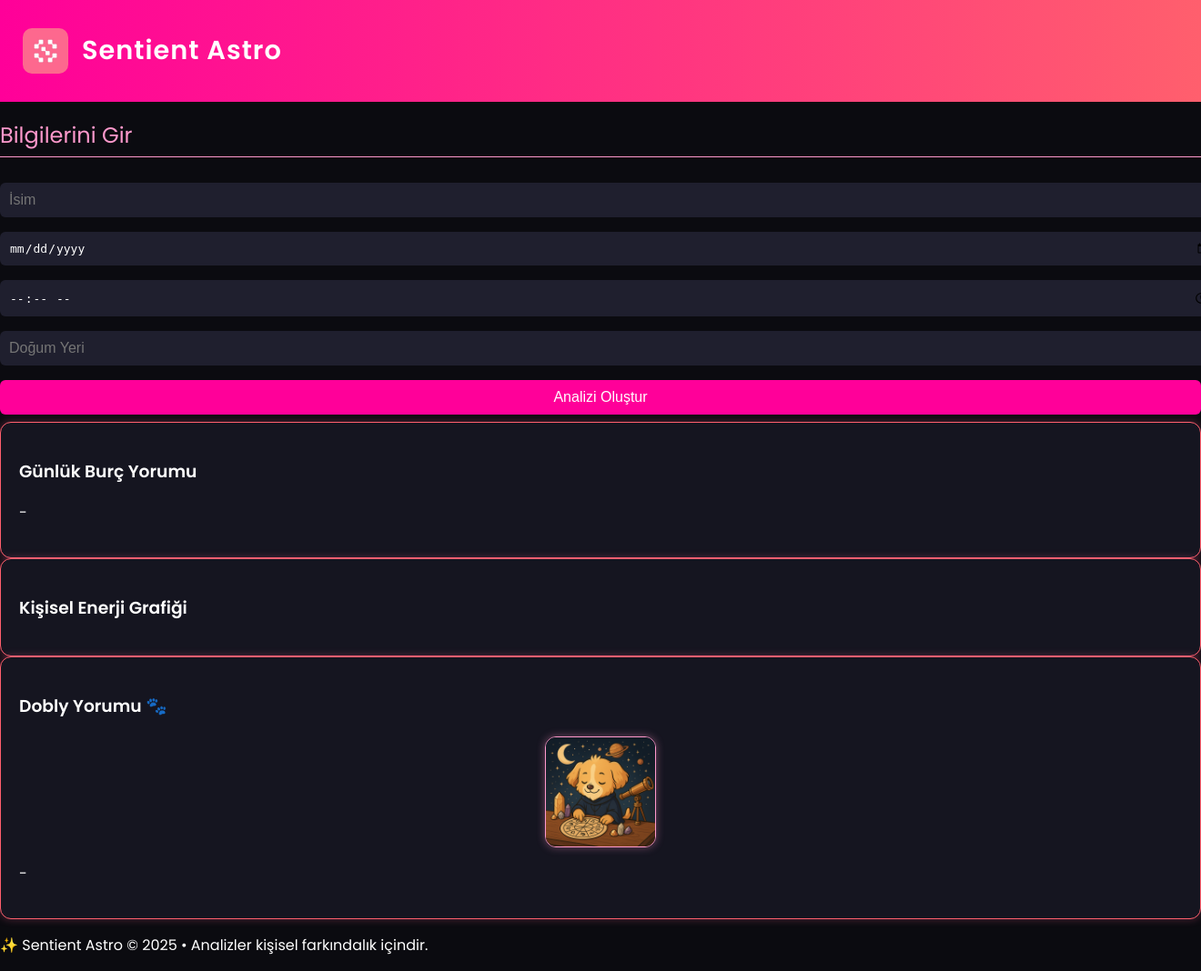
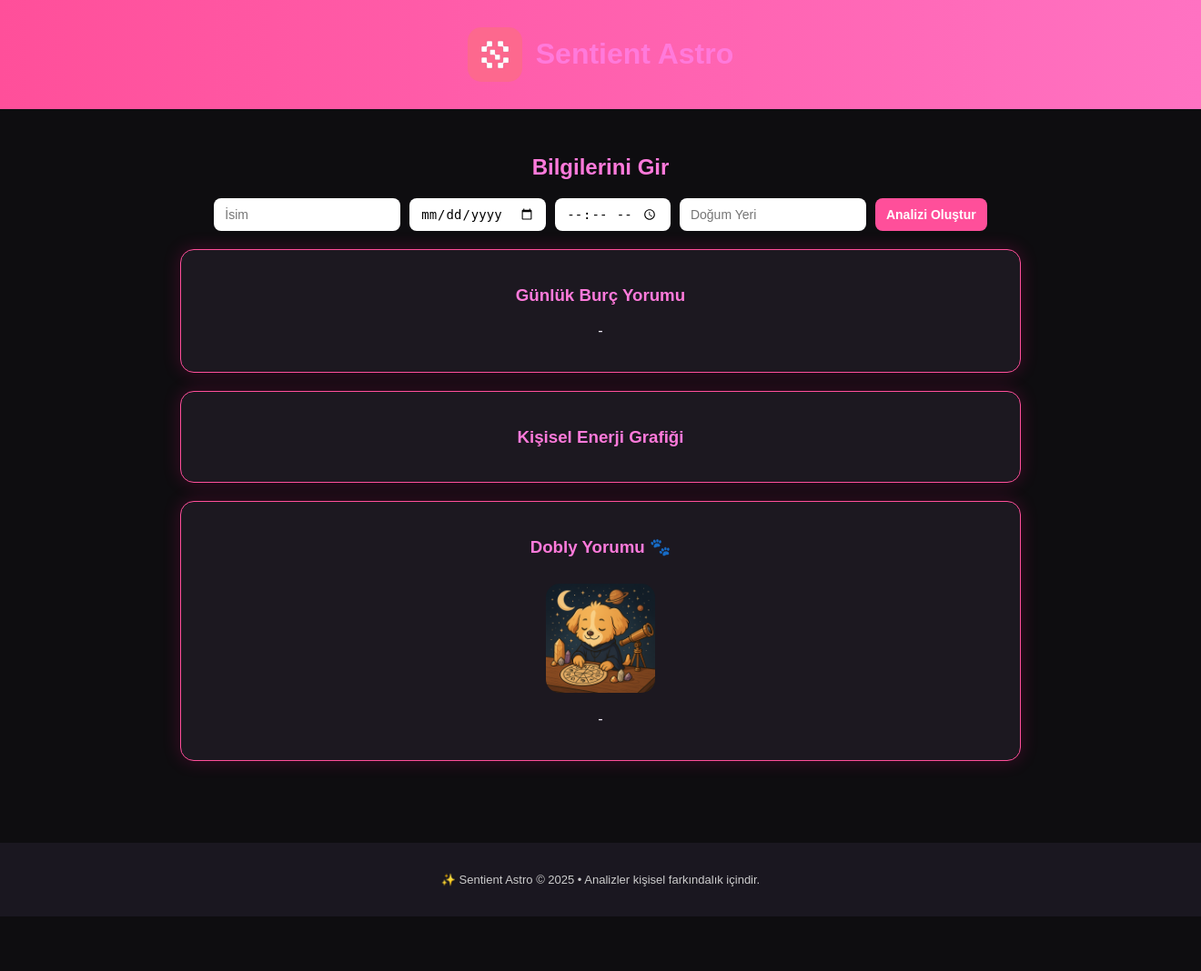
Before and after one commit to omertekin1409/sentient-astro-final, a Flask app: page / in a window 1320 px wide; the page is wider, and only the part inside the window is pictured. Shown: that part at 91% size. After the commit the page ends 1008 px from the top of that part, so only its background shows below. Run offline with Flask 3, Linux system fonts and the light colour scheme.

Commit message:
Update style.css

```diff
--- a/static/style.css
+++ b/static/style.css
@@ -1,98 +1,81 @@
-@import url('https://fonts.googleapis.com/css2?family=Poppins:wght@300;400;600&display=swap');
-
 body {
+    background-color: #0e0d10;
+    color: #f6f0ff;
     font-family: 'Poppins', sans-serif;
-  background-color: #0b0b10;
-  color: #fff;
     margin: 0;
     padding: 0;
+    text-align: center;
 }
 
 header {
+    background: linear-gradient(90deg, #ff4f9a, #ff72c2);
+    padding: 20px;
     display: flex;
     align-items: center;
+    justify-content: center;
     gap: 15px;
-  background: linear-gradient(90deg, #ff0099, #ff5f6d);
-  padding: 15px 25px;
 }
 
 .logo {
-  width: 50px;
-  height: 50px;
-  border-radius: 10px;
+    width: 60px;
+    border-radius: 15px;
 }
 
-h1 {
-  font-size: 1.8em;
-  color: white;
-  font-weight: 600;
-  letter-spacing: 1px;
+main {
+    padding: 30px;
 }
 
-.astro-container {
-  display: grid;
-  grid-template-columns: repeat(auto-fit, minmax(320px, 1fr));
-  gap: 20px;
-  padding: 20px;
+h1, h2, h3 {
+    color: #ff7adb;
 }
 
-.card {
-  background-color: #151520;
-  border: 1px solid #ff5f6d;
-  border-radius: 12px;
-  padding: 20px;
-  box-shadow: 0 0 10px rgba(255, 100, 150, 0.3);
-}
-
-h2 {
-  color: #ff99cc;
-  font-weight: 500;
-  border-bottom: 1px solid #ff99cc;
-  padding-bottom: 6px;
+.form-group {
+    margin: 15px auto;
+    display: flex;
+    justify-content: center;
+    gap: 10px;
+    flex-wrap: wrap;
 }
 
 input, button {
-  width: 100%;
-  padding: 10px;
-  margin: 8px 0;
-  border-radius: 6px;
+    padding: 8px 12px;
+    border-radius: 8px;
     border: none;
-  outline: none;
-  font-size: 1em;
-}
-
-input {
-  background-color: #1f1f2e;
-  color: #fff;
+    font-size: 14px;
 }
 
 button {
-  background-color: #ff0099;
+    background-color: #ff4f9a;
     color: white;
+    font-weight: bold;
     cursor: pointer;
     transition: 0.2s;
 }
 
 button:hover {
-  background-color: #ff5f6d;
+    background-color: #ff72c2;
 }
 
-#bio {
-  background-color: #1f1f2e;
-  padding: 10px;
-  border-radius: 8px;
-  font-size: 0.95em;
+.card {
+    border: 1px solid #ff4f9a;
+    border-radius: 15px;
+    background-color: #1c1820;
+    padding: 20px;
+    margin: 20px auto;
+    width: 70%;
+    box-shadow: 0 0 20px rgba(255, 0, 128, 0.2);
 }
 
 .dobly-img {
     width: 120px;
-  display: block;
-  margin: 10px auto;
-  border-radius: 12px;
-  border: 1px solid #ff99cc;
-  box-shadow: 0 0 10px rgba(255,150,200,0.4);
+    margin-top: 10px;
+    border-radius: 15px;
 }
 
-p {
-  line-height: 1.6;
+footer {
+    margin-top: 40px;
+    padding: 20px;
+    background-color: #1a1720;
+    color: #ccc;
+    font-size: 13px;
 }
```
Lines whose indentation alone changed are shown as unchanged.
